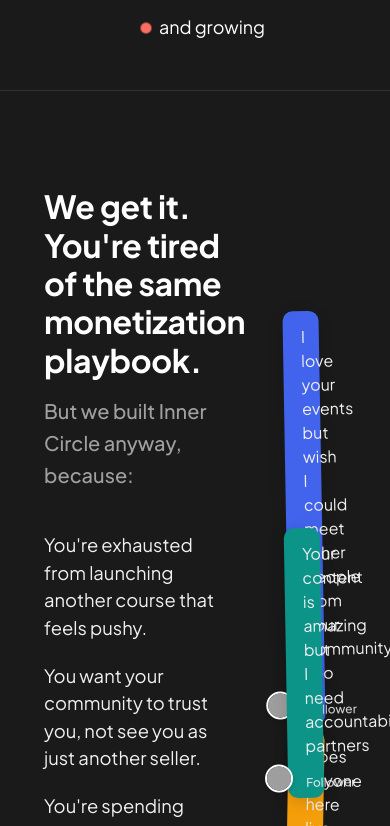
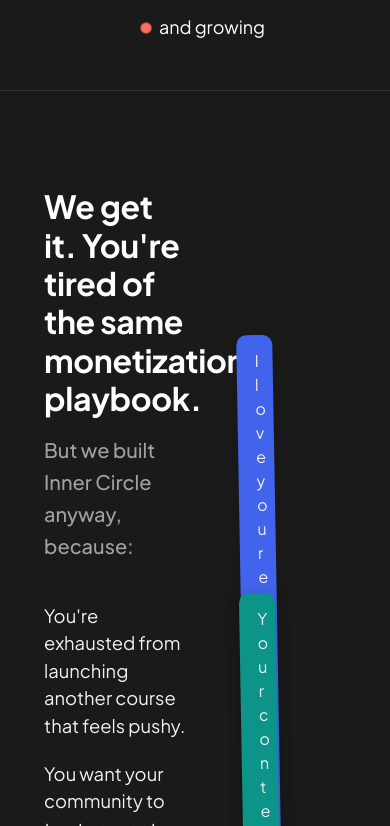
Before and after one commit to jamesroycroftdavis/innercircle, a website: page index.html in a window 390 px wide. Shown: the part 1174-2000 px from the top of the page. Drawn offline with nearby package versions, Linux system fonts and the light colour scheme; grey boxes are pictures that could not be loaded.

Commit message:
Quick update

```diff
--- a/style.css
+++ b/style.css
@@ -1731,39 +1731,39 @@
 
 /* Updated bubble styling to match screenshot exactly */
 .problem-statement .bubble {
-    position: absolute !important;
-    border-radius: 10px !important;
-    padding: 14px 18px 40px 18px !important;
-    color: white !important;
-    font-size: 15px !important;
-    line-height: 1.5 !important;
-    box-shadow: 0 4px 15px rgba(0, 0, 0, 0.15) !important;
-    max-width: 260px !important;
-    font-weight: 400 !important;
-    z-index: 1 !important;
-}
-
-.problem-statement .bubble p {
-    margin: 0 !important;
+    position: absolute;
+    border-radius: 10px;
+    padding: 14px 18px 40px 18px;
+    color: white;
+    font-size: 15px;
+    line-height: 1.5;
+    box-shadow: 0 4px 15px rgba(0, 0, 0, 0.15);
+    max-width: 260px;
+    font-weight: 400;
+    z-index: 1;
+    word-wrap: break-word;
 }
 
 .problem-statement .bubble .avatar {
-    width: 28px !important;
-    height: 28px !important;
-    border-radius: 50% !important;
-    overflow: hidden !important;
-    position: absolute !important;
-    bottom: 6px !important;
-    right: 15px !important;
-    border: 2px solid white !important;
-    box-shadow: 0 2px 4px rgba(0, 0, 0, 0.15) !important;
-    z-index: 2 !important;
-}
-
-.problem-statement .bubble .avatar img {
-    width: 100% !important;
-    height: 100% !important;
-    object-fit: cover !important;
+    width: 28px;
+    height: 28px;
+    border-radius: 50%;
+    overflow: hidden;
+    position: absolute;
+    bottom: 6px;
+    right: 15px;
+    border: 2px solid white;
+    box-shadow: 0 2px 4px rgba(0, 0, 0, 0.15);
+    z-index: 2;
+}
+
+.problem-statement .bubble .follower-label {
+    position: absolute;
+    bottom: 6px;
+    left: 18px;
+    font-size: 12px;
+    color: rgba(255, 255, 255, 0.8);
+    font-weight: 500;
 }
 
 /* Speech bubble styling */
@@ -1820,81 +1820,58 @@
     transform: rotate(-1deg) !important;
 }
 
-/* Responsive adjustments */
+/* Updated responsive styles for bubbles */
 @media (max-width: 992px) {
     .problem-statement .problem-content {
-        grid-template-columns: 1fr !important;
-        gap: 4rem !important;
+        grid-template-columns: 1fr;
+        gap: 4rem;
     }
 
     .problem-statement .problem-text {
-        padding-right: 0 !important;
+        padding-right: 0;
     }
 
     .problem-statement .speech-bubbles {
-        height: 700px !important;
-        margin: 0 auto !important;
-        max-width: 600px !important;
-        position: relative !important;
-    }
-
-    /* Mobile positions for all bubbles */
-    .problem-statement .bubble.blue {
-        top: 5% !important;
-        left: 10% !important;
+        height: auto;
+        margin: 0 auto;
+        max-width: 600px;
+        position: relative;
+        display: flex;
+        flex-direction: column;
+        gap: 20px;
+        padding-bottom: 2rem;
+    }
+
+    /* Convert all bubbles to static positioning in a column */
+    .problem-statement .bubble {
+        position: relative;
+        top: auto !important;
+        left: auto !important;
         right: auto !important;
-        max-width: 70% !important;
-    }
-
-    .problem-statement .bubble.orange {
-        top: 23% !important;
-        left: 40% !important;
-        right: auto !important;
-        max-width: 70% !important;
-    }
-
-    .problem-statement .bubble.purple {
-        top: 41% !important;
-        left: 5% !important;
-        right: auto !important;
-        max-width: 70% !important;
-    }
-
-    .problem-statement .bubble.teal {
-        top: 59% !important;
-        left: 35% !important;
-        right: auto !important;
-        max-width: 70% !important;
-    }
-
-    .problem-statement .bubble.red {
-        top: 77% !important;
-        left: 15% !important;
-        right: auto !important;
-        max-width: 70% !important;
-    }
-
-    .problem-statement .bubble.purple-light {
-        top: 95% !important;
-        left: 45% !important;
-        right: auto !important;
-        max-width: 70% !important;
+        margin: 0 auto;
+        max-width: 100% !important;
+        width: 90%;
+        transform: none !important;
     }
 }
 
 @media (max-width: 576px) {
     .problem-statement {
-        padding: 4rem 0;
+        padding: 3rem 0;
     }
 
     .problem-statement .speech-bubbles {
-        height: 650px;
+        min-height: auto;
+        gap: 16px;
     }
 
     .problem-statement .bubble {
-        padding: 12px 15px;
+        padding: 14px 16px 40px 16px;
         font-size: 14px;
-        max-width: 80% !important;
+        width: 100%;
+        margin-left: 0;
+        margin-right: 0;
+        box-shadow: 0 3px 10px rgba(0, 0, 0, 0.12);
     }
 
     .problem-statement .problem-text h2 {
@@ -1903,10 +1880,23 @@
 
     .problem-statement .problem-text .subheadline {
         font-size: 1.1rem;
+        margin-bottom: 1.5rem;
     }
 
     .problem-statement .problem-list li {
         font-size: 1rem;
+        margin-bottom: 1rem;
+    }
+
+    /* Optimize avatar positioning */
+    .problem-statement .bubble .avatar {
+        width: 24px;
+        height: 24px;
+        bottom: 8px;
+    }
+
+    .problem-statement .bubble .follower-label {
+        font-size: 11px;
     }
 }
 
```
Also changed, not shown: problem-section.html (+80 -45 lines).
